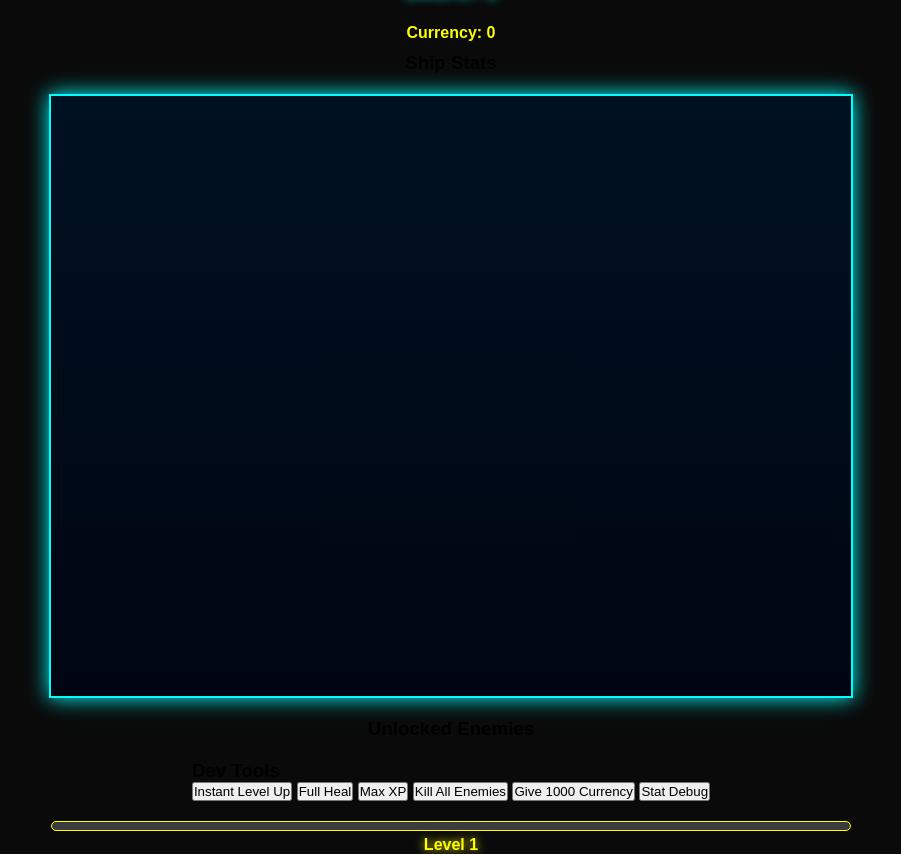
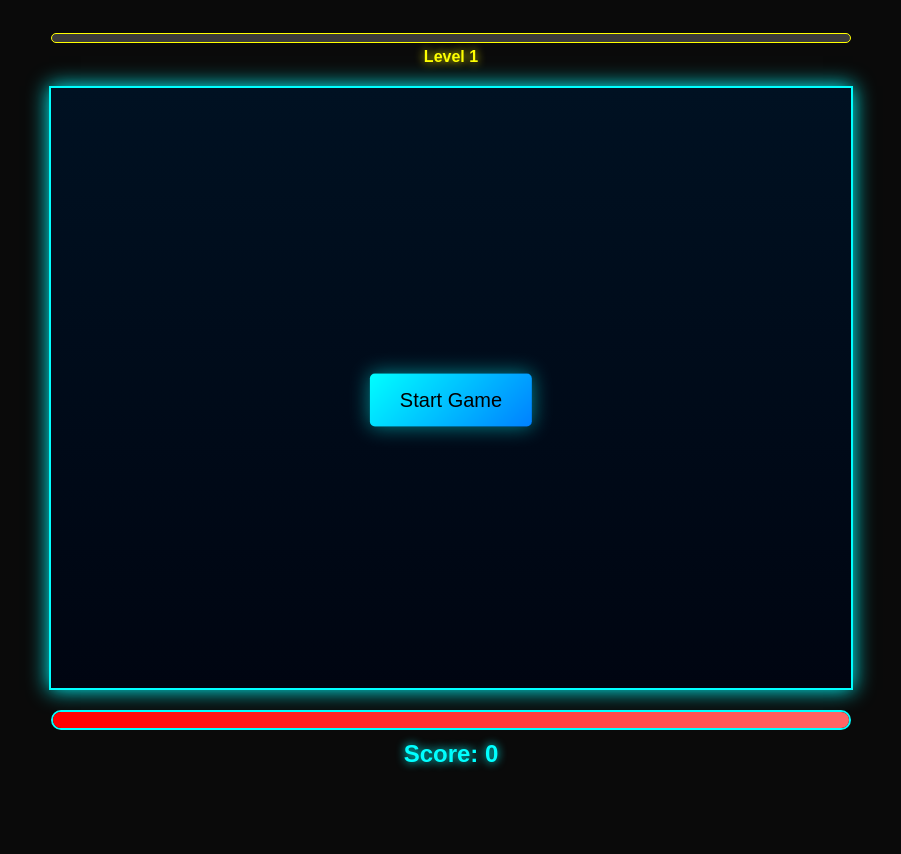
Before and after one commit to SitcomReality/websim-2d-scrolling-shooter, a plain HTML site: page index.html in a window 1280 px wide. Shown: the whole page, without its empty margins (189-1090 px from the left). After the commit the page ends 800 px from the top, so only its background shows below. Drawn offline with Linux system fonts and the light colour scheme.

Commit message:
v46: error: Uncaught ReferenceError: EventEmitter is not defined ReferenceError: EventEmitter is not defined     at /game/UIManager.js:3:32

```diff
--- a/game/UIManager.js
+++ b/game/UIManager.js
@@ -1,3 +1,4 @@
+import { EventEmitter } from '../utils/EventEmitter.js';
 import { UpgradeSystem } from '../systems/UpgradeSystem.js';
 
 export class UIManager extends EventEmitter {
--- a/index.html
+++ b/index.html
@@ -5,49 +5,28 @@
     <meta name="viewport" content="width=device-width, initial-scale=1.0">
     <title>2D Scrolling Shooter</title>
     <link rel="stylesheet" href="styles.css">
-    <link rel="stylesheet" href="styles/synergy-notifications.css">
-    <link rel="stylesheet" href="styles/shop.css">
 </head>
 <body>
     <div id="game-container">
+        <div id="xp-container">
+            <div id="xp-bar">
+                <div id="xp-fill"></div>
+            </div>
+            <div id="level-display">Level 1</div>
+        </div>
+
+        <canvas id="game-canvas" width="800" height="600"></canvas>
+
         <div id="health-container">
             <div id="health-bar">
                 <div id="health-fill"></div>
-                <div id="health-value">100 / 100</div>
             </div>
             <div id="score-display">Score: 0</div>
         </div>
 
-        <div id="left-panel">
-            <div id="currency-display" style="margin-bottom:10px; color:#ffff00; font-weight:bold; text-align:center;">Currency: 0</div>
-            <h3>Ship Stats</h3>
-            <div id="ship-stats-list"></div>
-        </div>
-
-        <canvas id="game-canvas" width="800" height="600"></canvas>
-
-        <div id="right-panel">
-            <h3>Unlocked Enemies</h3>
-            <div id="unlocked-enemies-list"></div>
-        </div>
-
-        <!-- Dev Panel -->
-        <div id="dev-panel">
-            <h3>Dev Tools</h3>
-            <button id="level-up-btn" class="dev-btn">Instant Level Up</button>
-            <button id="heal-btn" class="dev-btn">Full Heal</button>
-            <button id="max-xp-btn" class="dev-btn">Max XP</button>
-            <button id="kill-all-btn" class="dev-btn">Kill All Enemies</button>
-            <button id="give-currency-btn" class="dev-btn">Give 1000 Currency</button>
-            <button id="open-stat-debug-btn" class="dev-btn">Stat Debug</button>
-        </div>
-
-        <div id="xp-container">
-            <div id="xp-bar">
-                <div id="xp-fill"></div>
-                <div id="xp-value">0 / 100</div>
-            </div>
-            <div id="level-display">Level 1</div>
+        <div id="ui-overlay">
+            <button id="start-btn">Start Game</button>
+            <button id="restart-btn" style="display: none;">Restart</button>
         </div>
     </div>
 
```
